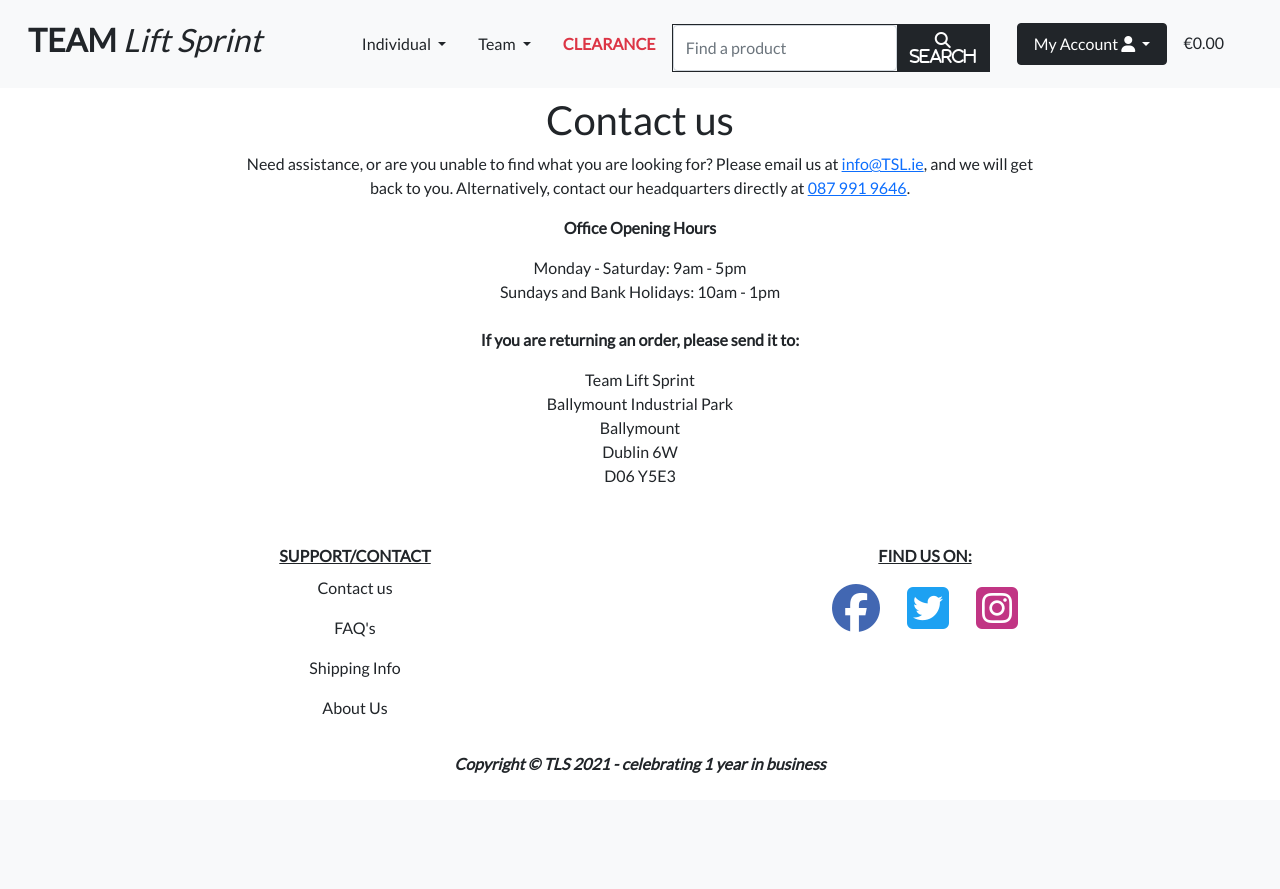
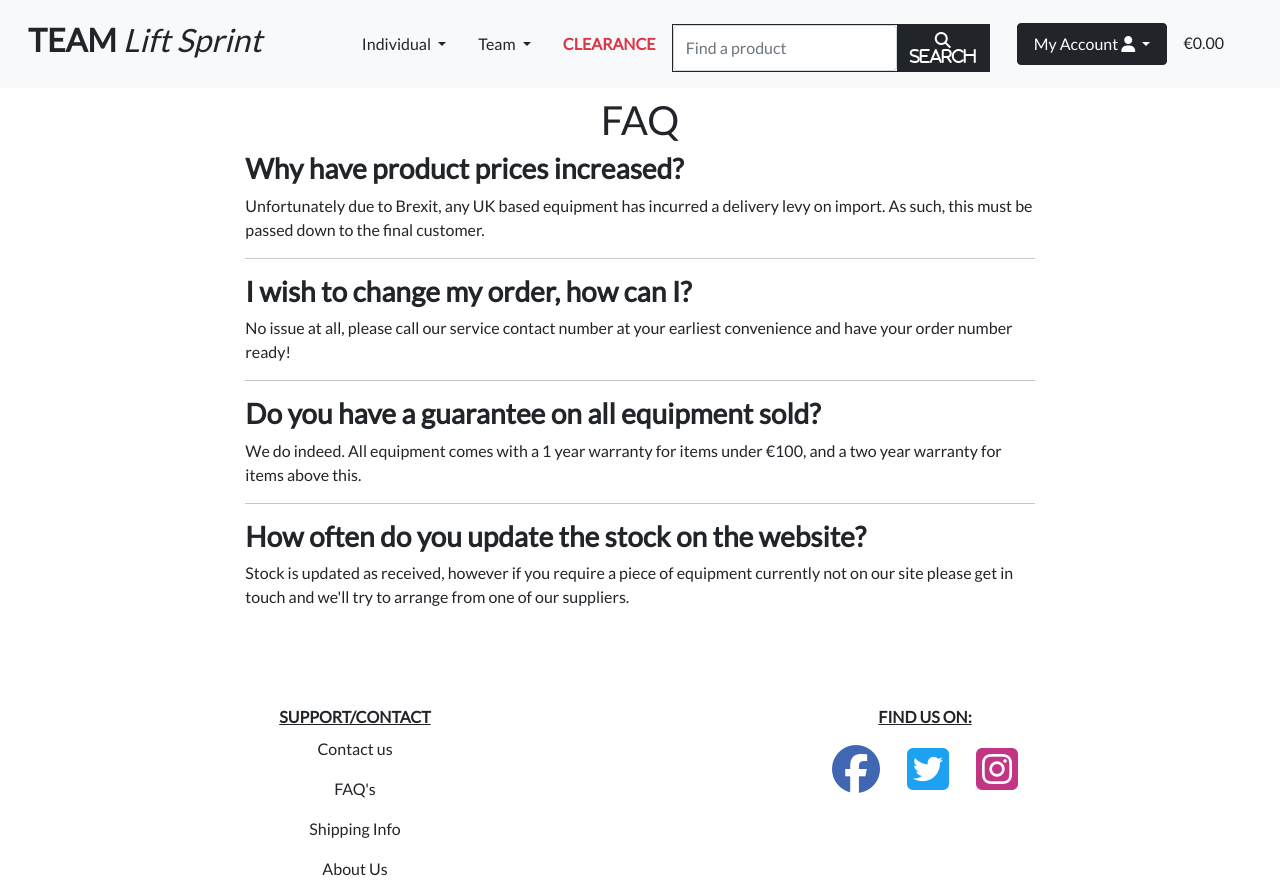
Before and after one commit to aryan008/team_lift_sprint, a Django app: page /faq in a window 1280 px wide. Shown: the top 889 px of the page. Before the commit the page ends 773 px from the top, so only its background shows below. Run offline with Django 3.2, Linux system fonts and the light colour scheme; some libraries are stand-ins or nearby versions.

Commit message:
Add: narrative for faq.html created

```diff
--- a/home/templates/home/contact.html
+++ b/home/templates/home/contact.html
@@ -7,7 +7,7 @@
         <header class="page-header">
             <h1 class="page-title">Contact us</h1>
         </header>
-        <div class="page-content rte">
+        <div class="page-content">
             <p>Need assistance, or are you unable to find what you are looking for? Please
                 email us at <a href="mailto:info@TSL.ie">info@TSL.ie</a>, and we will get back to you. Alternatively, contact our headquarters directly at <a href="tel:0879919646">087 991 9646</a>.
             </p>
--- a/home/templates/home/faq.html
+++ b/home/templates/home/faq.html
@@ -5,18 +5,21 @@
 <section class="p-5">
     <div class="container position-relative col-6 text-center col-sm-8 pt-5 g-0">
         <header class="page-header">
-            <h1 class="page-title">Contact us</h1>
+            <h1 class="page-title">FAQ</h1>
         </header>
-        <div class="page-content rte">
-            <p>Need assistance, or are you unable to find what you are looking for? Please
-                email us at <a href="mailto:info@TSL.ie">info@TSL.ie</a>, and we will get back to you. Alternatively, contact our headquarters directly at <a href="tel:0879919646">087 991 9646</a>.
-            </p>
-            <p><strong>Office Opening Hours</strong></p>
-            <div>Monday - Saturday: 9am - 5pm<br> Sundays and Bank Holidays: 10am - 1pm<br>
-            </div>
+        <div class="page-content text-start">
+            <h3><b>Why have product prices increased?</b></h3>
+            <p>Unfortunately due to Brexit, any UK based equipment has incurred a delivery levy on import. As such, this must be passed down to the final customer.</p>
+            <hr>
+            <h3><b>I wish to change my order, how can I?</b></h3>
+            <p>No issue at all, please call our service contact number at your earliest convenience and have your order number ready!</p>
+            <hr>
+            <h3><b>Do you have a guarantee on all equipment sold?</b></h3>
+            <p>We do indeed. All equipment comes with a 1 year warranty for items under €100, and a two year warranty for items above this.</p>
+            <hr>
+            <h3><b>How often do you update the stock on the website?</b></h3>
+            <p>Stock is updated as received, however if you require a piece of equipment currently not on our site please get in touch and we'll try to arrange from one of our suppliers.</p>
             <br>
-            <p><strong>If you are returning an order, please send it to:</strong></p>
-            <div>Team Lift Sprint<br> Ballymount Industrial Park<br> Ballymount<br> Dublin 6W<br> D06 Y5E3</div>
         </div>
 
     </div>
--- a/home/views.py
+++ b/home/views.py
@@ -1,17 +1,23 @@
 from django.shortcuts import render
 
 # Create your views here.
+
+
 def index(request):
     return render(request, "home/index.html")
+
 
 def contact(request):
     return render(request, "home/contact.html")
 
+
 def faq(request):
     return render(request, "home/faq.html")
+
 
 def shipping_info(request):
     return render(request, "home/shipping_info.html")
 
+
 def about_us(request):
     return render(request, "home/about_us.html")
```
Also changed, not shown: home/templates/home/about_us.html (+3 -11 lines), home/urls.py (line endings or trailing spaces).
